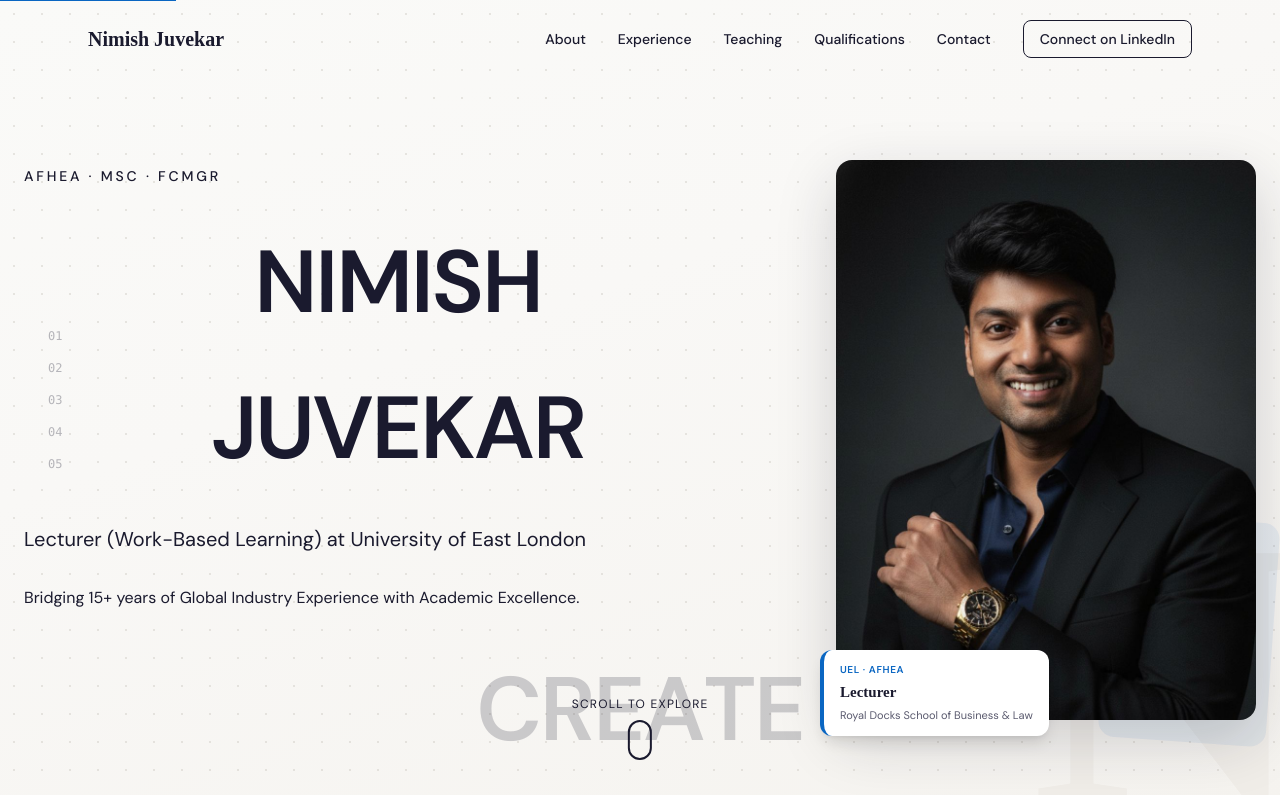
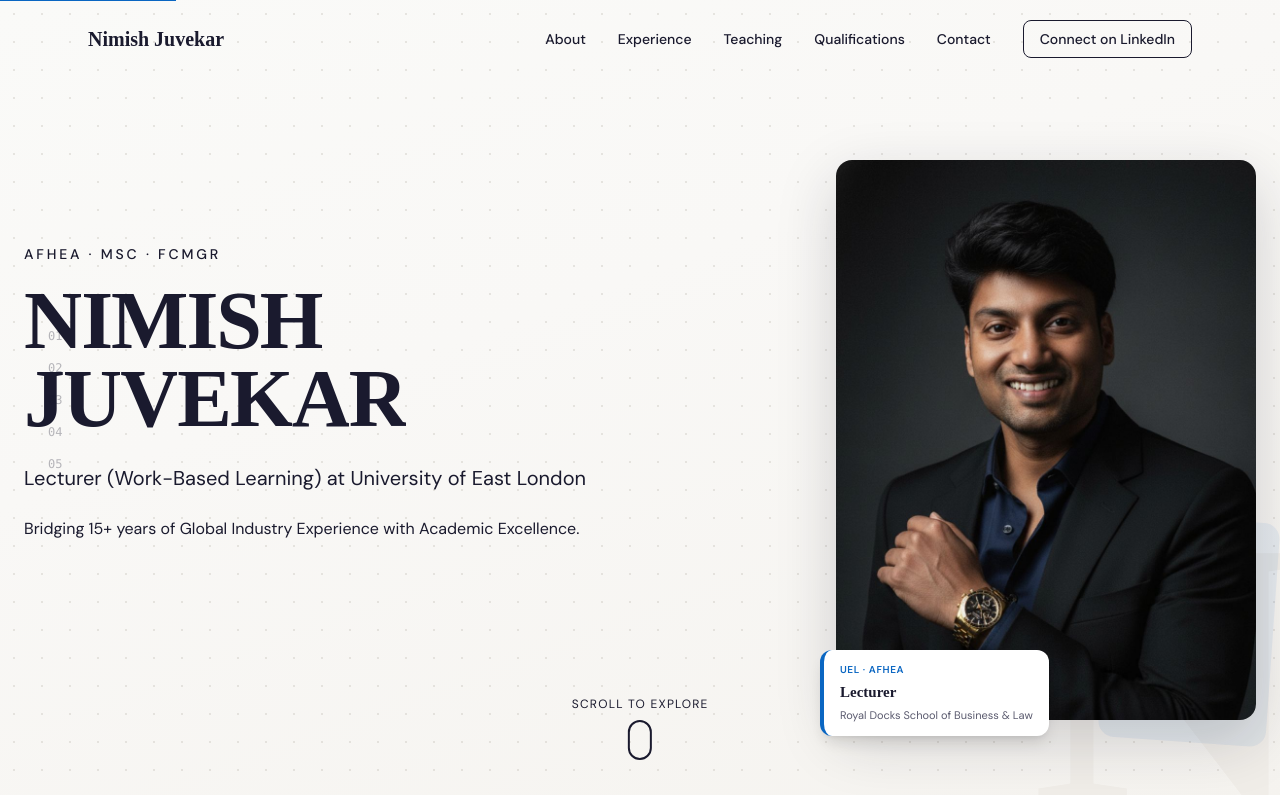
Before and after one commit to ashok-1986/nimish-juvekar-portfolio, a Next.js app: page / in a window 1280 px wide. Shown: the top 795 px of the page. Built offline with nearby package versions, Linux system fonts and the light colour scheme.

Commit message:
Fix RevealText: TNR font, left align, no gap, remove CREATE

```diff
--- a/components/sections/HeroSection.tsx
+++ b/components/sections/HeroSection.tsx
@@ -6,15 +6,15 @@ import { heroContent } from "@/lib/data";
 import { RevealText } from "@/components/ui/reveal-text";
 
 export default function HeroSection() {
-  const containerRef  = useRef<HTMLDivElement>(null);
+  const containerRef   = useRef<HTMLDivElement>(null);
   const credentialsRef = useRef<HTMLSpanElement>(null);
-  const titleRef      = useRef<HTMLHeadingElement>(null);
-  const subtitleRef   = useRef<HTMLParagraphElement>(null);
-  const descRef       = useRef<HTMLParagraphElement>(null);
-  const ctaRef        = useRef<HTMLAnchorElement>(null);
-  const scrollRef     = useRef<HTMLDivElement>(null);
-  const photoRef      = useRef<HTMLDivElement>(null);
-  const badgeRef      = useRef<HTMLDivElement>(null);
+  const nameRef        = useRef<HTMLDivElement>(null);
+  const subtitleRef    = useRef<HTMLParagraphElement>(null);
+  const descRef        = useRef<HTMLParagraphElement>(null);
+  const ctaRef         = useRef<HTMLAnchorElement>(null);
+  const scrollRef      = useRef<HTMLDivElement>(null);
+  const photoRef       = useRef<HTMLDivElement>(null);
+  const badgeRef       = useRef<HTMLDivElement>(null);
 
   useEffect(() => {
     const ctx = gsap.context(() => {
@@ -24,7 +24,7 @@ export default function HeroSection() {
 
       if (prefersReducedMotion) {
         gsap.set(
-          [credentialsRef.current, titleRef.current, subtitleRef.current,
+          [credentialsRef.current, nameRef.current, subtitleRef.current,
            descRef.current, ctaRef.current, scrollRef.current,
            photoRef.current, badgeRef.current],
           { opacity: 1, y: 0, x: 0, scale: 1, rotateY: 0 }
@@ -34,70 +34,41 @@ export default function HeroSection() {
 
       const tl = gsap.timeline({ defaults: { ease: "power3.out" } });
 
-      // Photo slides in from right with subtle 3D tilt
       tl.from(photoRef.current, {
-        x: 80,
-        opacity: 0,
-        rotateY: 8,
-        duration: 1.1,
-        ease: "power4.out",
-        transformPerspective: 800,
+        x: 80, opacity: 0, rotateY: 8,
+        duration: 1.1, ease: "power4.out", transformPerspective: 800,
       }, 0.2)
-
-      // Badge pops in
       .from(badgeRef.current, {
-        y: 20,
-        opacity: 0,
-        scale: 0.85,
-        duration: 0.6,
-        ease: "back.out(1.7)",
+        y: 20, opacity: 0, scale: 0.85,
+        duration: 0.6, ease: "back.out(1.7)",
       }, 0.9)
-
-      // Credentials
       .from(credentialsRef.current, {
-        y: 20,
-        opacity: 0,
-        duration: 0.7,
+        y: 20, opacity: 0, duration: 0.7,
       }, 0.3)
-
-      // Subtitle
+      .from(nameRef.current, {
+        y: 30, opacity: 0, duration: 0.5,
+      }, 0.4)
       .from(subtitleRef.current, {
-        y: 30,
-        opacity: 0,
-        duration: 0.7,
+        y: 30, opacity: 0, duration: 0.7,
       }, 0.65)
-
-      // Description
       .from(descRef.current, {
-        y: 20,
-        opacity: 0,
-        duration: 0.6,
+        y: 20, opacity: 0, duration: 0.6,
       }, 0.75)
-
-      // CTA
       .from(ctaRef.current, {
-        y: 16,
-        opacity: 0,
-        scale: 0.95,
-        duration: 0.5,
+        y: 16, opacity: 0, scale: 0.95, duration: 0.5,
       }, 0.85)
-
-      // Scroll indicator
       .from(scrollRef.current, {
-        y: 10,
-        opacity: 0,
-        duration: 0.4,
-      }, 1.0)
+        y: 10, opacity: 0, duration: 0.4,
+      }, 1.0);
     }, containerRef);
 
     return () => ctx.revert();
   }, []);
 
-  // Subtle parallax on photo while scrolling down through hero
+  // Subtle parallax on photo
   useEffect(() => {
     const photo = photoRef.current;
     if (!photo) return;
-
     const prefersReducedMotion = window.matchMedia("(prefers-reduced-motion: reduce)").matches;
     if (prefersReducedMotion) return;
 
@@ -106,108 +77,119 @@ export default function HeroSection() {
       const heroHeight = containerRef.current?.offsetHeight || window.innerHeight;
       if (scrollY > heroHeight) return;
       const progress = scrollY / heroHeight;
-      photo.style.transform = `translateY(${progress * -40}px) scale(${1 + progress * 0.02})`
+      photo.style.transform = `translateY(${progress * -40}px) scale(${1 + progress * 0.02})`;
     };
 
-    window.addEventListener('scroll', onScroll, { passive: true });
-    return () => window.removeEventListener('scroll', onScroll);
+    window.addEventListener("scroll", onScroll, { passive: true });
+    return () => window.removeEventListener("scroll", onScroll);
   }, []);
+
+  const NIMISH_IMAGES = [
+    "https://images.unsplash.com/photo-1486325212027-8081e485255e?w=800&q=80",
+    "https://images.unsplash.com/photo-1523050854058-8df90110c9f1?w=800&q=80",
+    "https://images.unsplash.com/photo-1562774053-701939374585?w=800&q=80",
+    "https://images.unsplash.com/photo-1541339907198-e08756dedf3f?w=800&q=80",
+    "https://images.unsplash.com/photo-1607237138185-eedd9c632b0b?w=800&q=80",
+    "https://images.unsplash.com/photo-1571260899304-425eee4c7efc?w=800&q=80",
+  ];
+
+  const JUVEKAR_IMAGES = [
+    "https://images.unsplash.com/photo-1524178232363-1fb2b075b655?w=800&q=80",
+    "https://images.unsplash.com/photo-1498243691581-b145c3f54a5a?w=800&q=80",
+    "https://images.unsplash.com/photo-1519389950473-47ba0277781c?w=800&q=80",
+    "https://images.unsplash.com/photo-1507003211169-0a1dd7228f2d?w=800&q=80",
+    "https://images.unsplash.com/photo-1517486808906-6ca8b3f04846?w=800&q=80",
+    "https://images.unsplash.com/photo-1509062522246-3755977927d7?w=800&q=80",
+    "https://images.unsplash.com/photo-1580582932707-520aed937b7b?w=800&q=80",
+  ];
 
   return (
     <section
       ref={containerRef}
       className="relative min-h-screen flex items-center justify-center px-6 pt-20 bg-ivory overflow-hidden"
     >
-      {/* Subtle dot grid background */}
+      {/* Dot grid */}
       <div
         className="absolute inset-0 pointer-events-none"
         style={{
-          backgroundImage: 'radial-gradient(circle, #C8C4BC 1px, transparent 1px)',
-          backgroundSize: '28px 28px',
+          backgroundImage: "radial-gradient(circle, #C8C4BC 1px, transparent 1px)",
+          backgroundSize: "28px 28px",
           opacity: 0.4,
         }}
       />
 
-      {/* Decorative large letter */}
+      {/* Decorative N */}
       <span
         className="absolute select-none pointer-events-none font-serif font-bold"
         style={{
-          fontSize: 'clamp(200px, 30vw, 380px)',
-          color: '#F0EDE8',
-          right: '-2%',
-          bottom: '-8%',
+          fontSize: "clamp(200px, 30vw, 380px)",
+          color: "#F0EDE8",
+          right: "-2%",
+          bottom: "-8%",
           lineHeight: 1,
           zIndex: 0,
-          userSelect: 'none',
         }}
         aria-hidden="true"
-      >
-        N
-      </span>
+      >N</span>
 
       {/* Main content */}
       <div className="relative z-10 max-w-4xl mx-auto text-center lg:text-left lg:max-w-none lg:w-full">
         <div className="lg:grid lg:grid-cols-[1fr_420px] lg:gap-16 lg:items-center">
 
-          {/* Left: Text */}
+          {/* Left */}
           <div>
             <span
               ref={credentialsRef}
-              className="inline-block text-blue text-xs md:text-sm font-medium mb-6 tracking-[0.2em] uppercase"
+              className="inline-block text-blue text-xs md:text-sm font-medium mb-4 tracking-[0.2em] uppercase"
             >
               {heroContent.credentials}
             </span>
 
-<div className="mb-6" ref={titleRef}>
+            {/* Name — tight, left-aligned, TNR, no gap between lines */}
+            <div
+              ref={nameRef}
+              className="mb-6"
+              style={{ lineHeight: 1 }}
+            >
               <RevealText
                 text="NIMISH"
                 textColor="text-navy"
-    overlayColor="text-blue-600"
-    fontSize="text-[clamp(52px,7vw,88px)]"
-    letterDelay={0.08}
+                overlayColor="text-blue"
+                fontSize="text-[clamp(52px,6.5vw,82px)]"
+                letterDelay={0.07}
                 overlayDelay={0.05}
                 overlayDuration={0.4}
                 springDuration={500}
-    letterImages={[
-      'https://images.unsplash.com/photo-1486325212027-8081e485255e?w=800&q=80',
-      'https://images.unsplash.com/photo-1523050854058-8df90110c9f1?w=800&q=80',
-      'https://images.unsplash.com/photo-1562774053-701939374585?w=800&q=80',
-      'https://images.unsplash.com/photo-1541339907198-e08756dedf3f?w=800&q=80',
-      'https://images.unsplash.com/photo-1607237138185-eedd9c632b0b?w=800&q=80',
-      'https://images.unsplash.com/photo-1571260899304-425eee4c7efc?w=800&q=80',
-    ]}
+                letterImages={NIMISH_IMAGES}
+                justify="start"
               />
+              {/* Zero-gap second line */}
+              <div style={{ marginTop: '-4px' }}>
                 <RevealText
                   text="JUVEKAR"
                   textColor="text-navy"
-    overlayColor="text-blue-600"
-    fontSize="text-[clamp(52px,7vw,88px)]"
+                  overlayColor="text-blue"
+                  fontSize="text-[clamp(52px,6.5vw,82px)]"
                   letterDelay={0.06}
                   overlayDelay={0.04}
                   overlayDuration={0.4}
                   springDuration={500}
-    letterImages={[
-      'https://images.unsplash.com/photo-1524178232363-1fb2b075b655?w=800&q=80',
-      'https://images.unsplash.com/photo-1498243691581-b145c3f54a5a?w=800&q=80',
-      'https://images.unsplash.com/photo-1519389950473-47ba0277781c?w=800&q=80',
-      'https://images.unsplash.com/photo-1507003211169-0a1dd7228f2d?w=800&q=80',
-      'https://images.unsplash.com/photo-1517486808906-6ca8b3f04846?w=800&q=80',
-      'https://images.unsplash.com/photo-1509062522246-3755977927d7?w=800&q=80',
-      'https://images.unsplash.com/photo-1580582932707-520aed937b7b?w=800&q=80',
-    ]}
+                  letterImages={JUVEKAR_IMAGES}
+                  justify="start"
                 />
+              </div>
             </div>
 
             <p
               ref={subtitleRef}
-              className="text-lg md:text-xl text-slate mb-8 max-w-2xl mx-auto lg:mx-0"
+              className="text-lg md:text-xl text-slate mb-6 max-w-2xl mx-auto lg:mx-0"
             >
               {heroContent.subtitle}
             </p>
 
             <p
               ref={descRef}
-              className="text-base text-slate mb-12 max-w-xl mx-auto lg:mx-0 leading-relaxed"
+              className="text-base text-slate mb-10 max-w-xl mx-auto lg:mx-0 leading-relaxed"
             >
               {heroContent.description}
             </p>
@@ -224,37 +206,26 @@ export default function HeroSection() {
             </a>
           </div>
 
-          {/* Right: Animated Photo */}
-          <div ref={photoRef} className="hidden lg:block relative" style={{ willChange: 'transform' }}>
-            {/* Offset background block */}
+          {/* Right: Photo */}
+          <div ref={photoRef} className="hidden lg:block relative" style={{ willChange: "transform" }}>
             <div
               className="absolute rounded-2xl bg-sky-tint"
+              style={{ inset: 0, transform: "rotate(-3deg) scale(1.06)", zIndex: 0 }}
+            />
+            <div
+              className="absolute rounded-2xl"
               style={{
-                inset: 0,
-                transform: 'rotate(-3deg) scale(1.06)',
+                width: "40%", height: "40%",
+                bottom: "-4%", right: "-4%",
+                background: "#0A66C2",
+                opacity: 0.07,
+                transform: "rotate(4deg)",
                 zIndex: 0,
               }}
             />
-            {/* Blue accent block */}
-            <div
-              className="absolute rounded-2xl"
-              style={{
-                width: '40%', height: '40%',
-                bottom: '-4%', right: '-4%',
-                background: 'var(--blue, #0A66C2)',
-                opacity: 0.07,
-                transform: 'rotate(4deg)',
-                zIndex: 0,
-              }}
-            />
-
-            {/* Photo */}
             <div
               className="relative z-10 rounded-2xl overflow-hidden"
-              style={{
-                aspectRatio: '3/4',
-                boxShadow: '0 20px 60px rgba(26,26,46,0.18)',
-              }}
+              style={{ aspectRatio: "3/4", boxShadow: "0 20px 60px rgba(26,26,46,0.18)" }}
             >
               <img
                 src="/images/nimish.jpg"
@@ -262,16 +233,14 @@ export default function HeroSection() {
                 className="w-full h-full object-cover object-top"
               />
             </div>
-
-            {/* Credential badge */}
             <div
               ref={badgeRef}
               className="absolute -bottom-4 -left-4 z-20 bg-white rounded-xl shadow-lg px-4 py-3"
-              style={{ borderLeft: '4px solid #0A66C2', minWidth: '160px' }}
+              style={{ borderLeft: "4px solid #0A66C2", minWidth: "160px" }}
             >
-              <p style={{ fontFamily: 'DM Sans, sans-serif', fontSize: '10px', fontWeight: 600, color: '#0A66C2', textTransform: 'uppercase', letterSpacing: '0.06em' }}>UEL · AFHEA</p>
-              <p style={{ fontFamily: 'Times New Roman, serif', fontSize: '15px', fontWeight: 700, color: '#1A1A2E', marginTop: '2px' }}>Lecturer</p>
-              <p style={{ fontFamily: 'DM Sans, sans-serif', fontSize: '11px', color: '#5A5A6E', marginTop: '1px' }}>Royal Docks School of Business & Law</p>
+              <p style={{ fontFamily: "DM Sans, sans-serif", fontSize: "10px", fontWeight: 600, color: "#0A66C2", textTransform: "uppercase", letterSpacing: "0.06em" }}>UEL · AFHEA</p>
+              <p style={{ fontFamily: "Times New Roman, serif", fontSize: "15px", fontWeight: 700, color: "#1A1A2E", marginTop: "2px" }}>Lecturer</p>
+              <p style={{ fontFamily: "DM Sans, sans-serif", fontSize: "11px", color: "#5A5A6E", marginTop: "1px" }}>Royal Docks School of Business & Law</p>
             </div>
           </div>
 
@@ -288,28 +257,6 @@ export default function HeroSection() {
           <div className="w-1.5 h-3 bg-blue rounded-full animate-bounce" />
         </div>
       </div>
-
-      {/* Decorative RevealText at bottom of hero */}
-      <div className="absolute bottom-0 left-0 right-0 h-48 md:h-56 flex items-end justify-center pb-4">
-        <RevealText
-          text="CREATE"
-          textColor="text-[#1A1A2E]/20"
-          overlayColor="text-[#0A66C2]"
-          fontSize="text-[60px] md:text-[90px]"
-          letterDelay={0.06}
-          overlayDelay={0.04}
-          overlayDuration={0.35}
-          springDuration={500}
-          letterImages={[
-            "https://images.unsplash.com/photo-1506905925346-21bda4d32df4?ixlib=rb-4.0.3&auto=format&fit=crop&w=2070&q=80", // C
-            "https://images.unsplash.com/photo-1469474968028-56623f02e42e?ixlib=rb-4.0.3&auto=format&fit=crop&w=2070&q=80", // R
-            "https://images.unsplash.com/photo-1518837695005-2083093ee35b?ixlib=rb-4.0.3&auto=format&fit=crop&w=2070&q=80", // E
-            "https://images.unsplash.com/photo-1501594907352-04cda38ebc29?ixlib=rb-4.0.3&auto=format&fit=crop&w=2070&q=80", // A
-            "https://images.unsplash.com/photo-1472214103451-9374bd1c798e?ixlib=rb-4.0.3&auto=format&fit=crop&w=2070&q=80", // T
-            "https://images.unsplash.com/photo-1441974231531-c6227db76b6e?ixlib=rb-4.0.3&auto=format&fit=crop&w=2070&q=80", // E
-          ]}
-        />
-      </div>
     </section>
   );
 }
--- a/components/ui/reveal-text.tsx
+++ b/components/ui/reveal-text.tsx
@@ -13,117 +13,102 @@ interface RevealTextProps {
   overlayDuration?: number;
   springDuration?: number;
   letterImages?: string[];
+  justify?: "start" | "center" | "end";
 }
 
 export function RevealText({
-  text = "STUNNING",
-  textColor = "text-white",
-  overlayColor = "text-red-500",
-  fontSize = "text-[250px]",
+  text = "NIMISH",
+  textColor = "text-navy",
+  overlayColor = "text-blue",
+  fontSize = "text-[72px]",
   letterDelay = 0.08,
   overlayDelay = 0.05,
   overlayDuration = 0.4,
   springDuration = 600,
-  letterImages = [
-    "https://images.unsplash.com/photo-1506905925346-21bda4d32df4?ixlib=rb-4.0.3&auto=format&fit=crop&w=2070&q=80", // S
-    "https://images.unsplash.com/photo-1469474968028-56623f02e42e?ixlib=rb-4.0.3&auto=format&fit=crop&w=2070&q=80", // T
-    "https://images.unsplash.com/photo-1518837695005-2083093ee35b?ixlib=rb-4.0.3&auto=format&fit=crop&w=2070&q=80", // U
-    "https://images.unsplash.com/photo-1501594907352-04cda38ebc29?ixlib=rb-4.0.3&auto=format&fit=crop&w=2070&q=80", // N
-    "https://images.unsplash.com/photo-1472214103451-9374bd1c798e?ixlib=rb-4.0.3&auto=format&fit=crop&w=2070&q=80", // N
-    "https://images.unsplash.com/photo-1441974231531-c6227db76b6e?ixlib=rb-4.0.3&auto=format&fit=crop&w=2070&q=80", // I
-    "https://images.unsplash.com/photo-1519904981063-b0cf448d479e?ixlib=rb-4.0.3&auto=format&fit=crop&w=2070&q=80", // N
-    "https://images.unsplash.com/photo-1540979388789-6cee28a1cdc9?ixlib=rb-4.0.3&auto=format&fit=crop&w=2070&q=80", // G
-  ]
+  letterImages = [],
+  justify = "start",
 }: RevealTextProps) {
   const [hoveredIndex, setHoveredIndex] = useState<number | null>(null);
-  const [showRedText, setShowRedText] = useState(false);
+  const [showOverlay, setShowOverlay] = useState(false);
 
   useEffect(() => {
-    // Calculate when the last letter animation completes
-    // Last letter starts at (text.length - 1) * letterDelay seconds
-    // Add springDuration for the spring animation to settle
     const lastLetterDelay = (text.length - 1) * letterDelay;
-    const totalDelay = (lastLetterDelay * 1000) + springDuration;
-
-    const timer = setTimeout(() => {
-      setShowRedText(true);
-    }, totalDelay);
-
+    const totalDelay = lastLetterDelay * 1000 + springDuration;
+    const timer = setTimeout(() => setShowOverlay(true), totalDelay);
     return () => clearTimeout(timer);
   }, [text.length, letterDelay, springDuration]);
 
+  const justifyClass =
+    justify === "center"
+      ? "justify-center"
+      : justify === "end"
+      ? "justify-end"
+      : "justify-start";
+
   return (
-    <div className="flex items-center justify-center relative">
-      <div className="flex">
+    <div className={`flex items-center ${justifyClass}`}>
+      <div className="flex items-baseline leading-none">
         {text.split("").map((letter, index) => (
           <motion.span
             key={index}
             onMouseEnter={() => setHoveredIndex(index)}
             onMouseLeave={() => setHoveredIndex(null)}
-            className={`${fontSize} font-black tracking-tight cursor-pointer relative overflow-hidden`}
-            initial={{
-              scale: 0,
-              opacity: 0,
+            className={`${fontSize} font-bold tracking-tight cursor-pointer relative overflow-hidden`}
+            style={{
+              fontFamily: "'Times New Roman', Times, Georgia, serif",
+              lineHeight: 1,
+              display: "inline-block",
             }}
-            animate={{
-              scale: 1,
-              opacity: 1,
-            }}
+            initial={{ scale: 0, opacity: 0 }}
+            animate={{ scale: 1, opacity: 1 }}
             transition={{
               delay: index * letterDelay,
               type: "spring",
-              damping: 8,
-              stiffness: 200,
-              mass: 0.8,
+              damping: 10,
+              stiffness: 180,
+              mass: 0.9,
             }}
           >
-            {/* Base text layer */}
+            {/* Base text */}
             <motion.span
               className={`absolute inset-0 ${textColor}`}
-              animate={{
-                opacity: hoveredIndex === index ? 0 : 1
-              }}
+              style={{ fontFamily: "'Times New Roman', Times, Georgia, serif" }}
+              animate={{ opacity: hoveredIndex === index ? 0 : 1 }}
               transition={{ duration: 0.1 }}
             >
               {letter}
             </motion.span>
-            {/* Image text layer with background panning */}
+
+            {/* Image hover layer */}
+            {letterImages.length > 0 && (
               <motion.span
                 className="text-transparent bg-clip-text bg-cover bg-no-repeat"
-              animate={{
-                opacity: hoveredIndex === index ? 1 : 0,
-                backgroundPosition: hoveredIndex === index ? "10% center" : "0% center"
+                style={{
+                  fontFamily: "'Times New Roman', Times, Georgia, serif",
+                  backgroundImage: `url('${letterImages[index % letterImages.length]}')`,
+                  WebkitBackgroundClip: "text",
+                  WebkitTextFillColor: "transparent",
+                  backgroundPosition: "center",
                 }}
-              transition={{
-                opacity: { duration: 0.1 },
-                backgroundPosition: {
-                  duration: 3,
-                  ease: "easeInOut"
-                }
-              }}
-              style={{
-                backgroundImage: letterImages.length > 0
-                  ? `url('${letterImages[index % letterImages.length]}')`
-                  : undefined,
-                WebkitBackgroundClip: "text",                WebkitTextFillColor: "transparent",
-              }}
+                animate={{ opacity: hoveredIndex === index ? 1 : 0 }}
+                transition={{ duration: 0.15 }}
               >
                 {letter}
               </motion.span>
+            )}
 
-            {/* Overlay text layer that sweeps across each letter */}
-            {showRedText && (
+            {/* Overlay sweep */}
+            {showOverlay && (
               <motion.span
                 className={`absolute inset-0 ${overlayColor} pointer-events-none`}
+                style={{ fontFamily: "'Times New Roman', Times, Georgia, serif" }}
                 initial={{ opacity: 0 }}
-                animate={{
-                  opacity: [0, 1, 1, 0]
-                }}
+                animate={{ opacity: [0, 1, 1, 0] }}
                 transition={{
                   delay: index * overlayDelay,
                   duration: overlayDuration,
                   times: [0, 0.1, 0.7, 1],
-                  ease: "easeInOut"
+                  ease: "easeInOut",
                 }}
               >
                 {letter}
```
Lines whose indentation alone changed are shown as unchanged.
